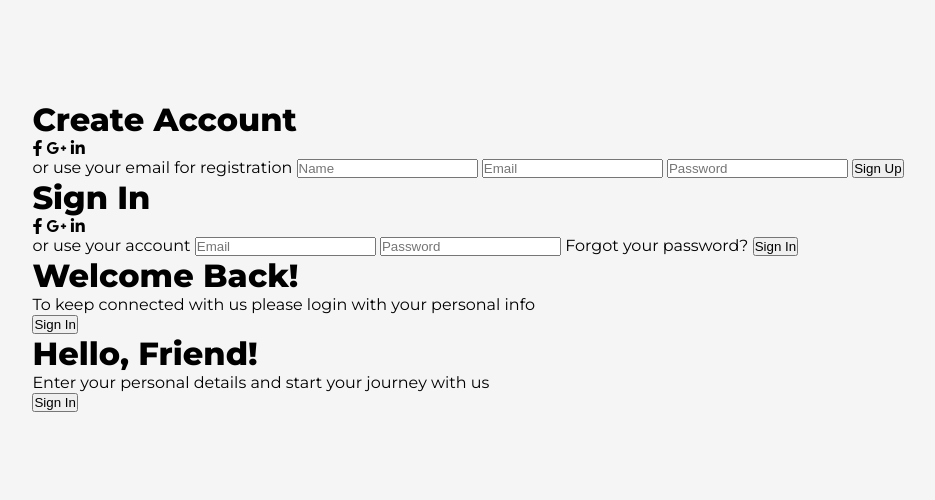
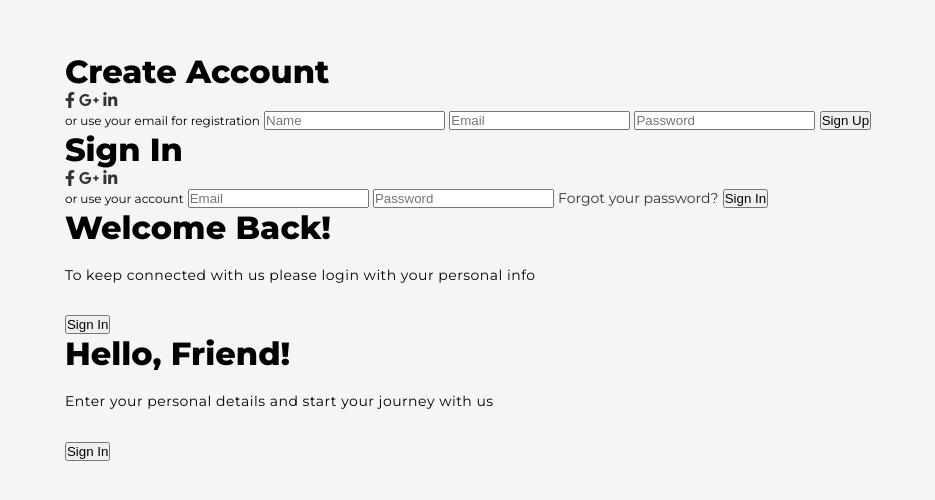
Before and after one commit to sheronimo/practice-sliding_form, a plain HTML site: page index.html in a window 1280 px wide. Shown: the part 144-644 px from the top of the page, without its empty margins (172-1107 px from the left). Drawn offline with Linux system fonts and the light colour scheme.

Commit message:
core styling

```diff
--- a/css/style.css
+++ b/css/style.css
@@ -10,7 +10,7 @@
 
 a {
 	text-decoration: none;
-	color: inherit;
+	color: hsl(0, 0%, 20%);
 }
 
 body {
@@ -33,3 +33,22 @@ h5,
 h6 {
 	font-weight: 800;
 }
+
+/* Text Styling */
+
+.alt-text {
+	font-size: 0.75rem;
+}
+
+.overlay-desc {
+	font-size: 0.875rem;
+	line-height: 1.25;
+	letter-spacing: 0.5px;
+	margin: 1.25rem 0 1.875rem;
+}
+
+/* Forgot Link */
+.forgot-link {
+	font-size: 0.875rem;
+	margin: 1rem 0;
+}
--- a/index.html
+++ b/index.html
@@ -34,7 +34,7 @@
 						></a>
 					</div>
 
-					<span>or use your email for registration</span>
+					<span class="alt-text">or use your email for registration</span>
 					<input type="text" class="form-input" placeholder="Name" />
 					<input type="email" class="form-input" placeholder="Email" />
 					<input type="password" class="form-input" placeholder="Password" />
@@ -58,7 +58,7 @@
 						></a>
 					</div>
 
-					<span>or use your account</span>
+					<span class="alt-text">or use your account</span>
 
 					<input type="email" class="form-input" placeholder="Email" />
 					<input type="password" class="form-input" placeholder="Password" />
```
